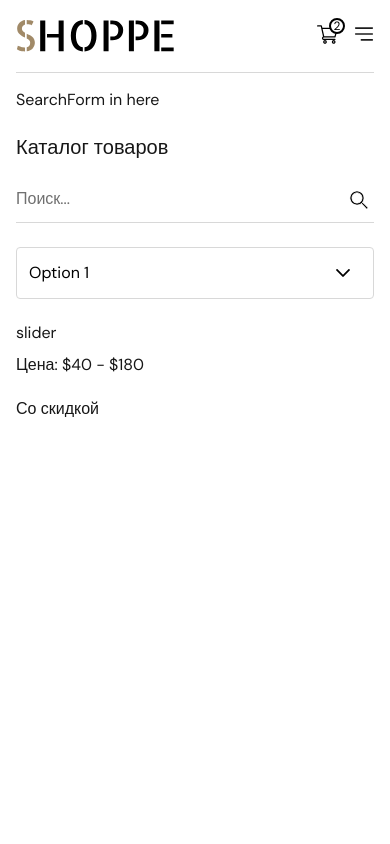
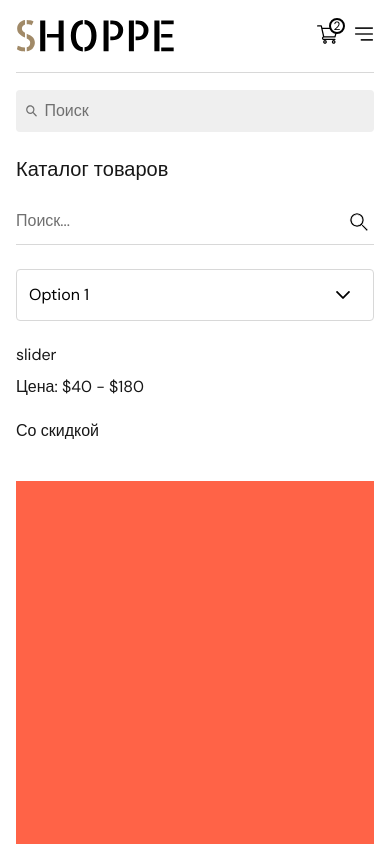
Before and after one commit to ministrov/shoppe-ecommerce-next, a Next.js app: page /catalog in a window 390 px wide. Shown: the top 844 px of the page. Built offline with nearby package versions, Linux system fonts and the light colour scheme.

Commit message:
feat: keep on operating on creating a catalog page, creating a filter on mobile

```diff
--- a/app/catalog/page.module.css
+++ b/app/catalog/page.module.css
@@ -22,6 +22,11 @@
   display: flex;
   flex-direction: column;
   gap: 24px;
+}
+
+.catalog__cardsWrapper {
+  min-height: 100vh;
+  background-color: tomato;
 }
 
 .catalog__search {
@@ -92,6 +97,10 @@
     flex-direction: column;
   }
 
+  .catalog__filter {
+    width: 100%;
+  }
+
   .catalog__cards {
     grid-template-columns: repeat(2, minmax(200px, 1fr));
     column-gap: 12px;
--- a/app/catalog/page.tsx
+++ b/app/catalog/page.tsx
@@ -2,6 +2,7 @@
 
 import Image from 'next/image';
 import { InputField } from '@/components/inputField/InputField';
+import { Searching } from '@/components/searching/Searching';
 import { SelectField } from '@/components/selectField/SelectField';
 import cn from 'classnames';
 import styles from './page.module.css';
@@ -19,8 +20,7 @@ export default function Catalog() {
   return (
     <section className={styles.catalogPage}>
       <div className={styles.searchMobile}>
-        {/* <SearchForm /> */}
-        SearchForm in here
+        <Searching />
       </div>
 
       <h1 className={cn("left", styles.catalogPage__title)}>Каталог товаров</h1>
```
Also changed, not shown: public/filter-mobile.svg (added).
